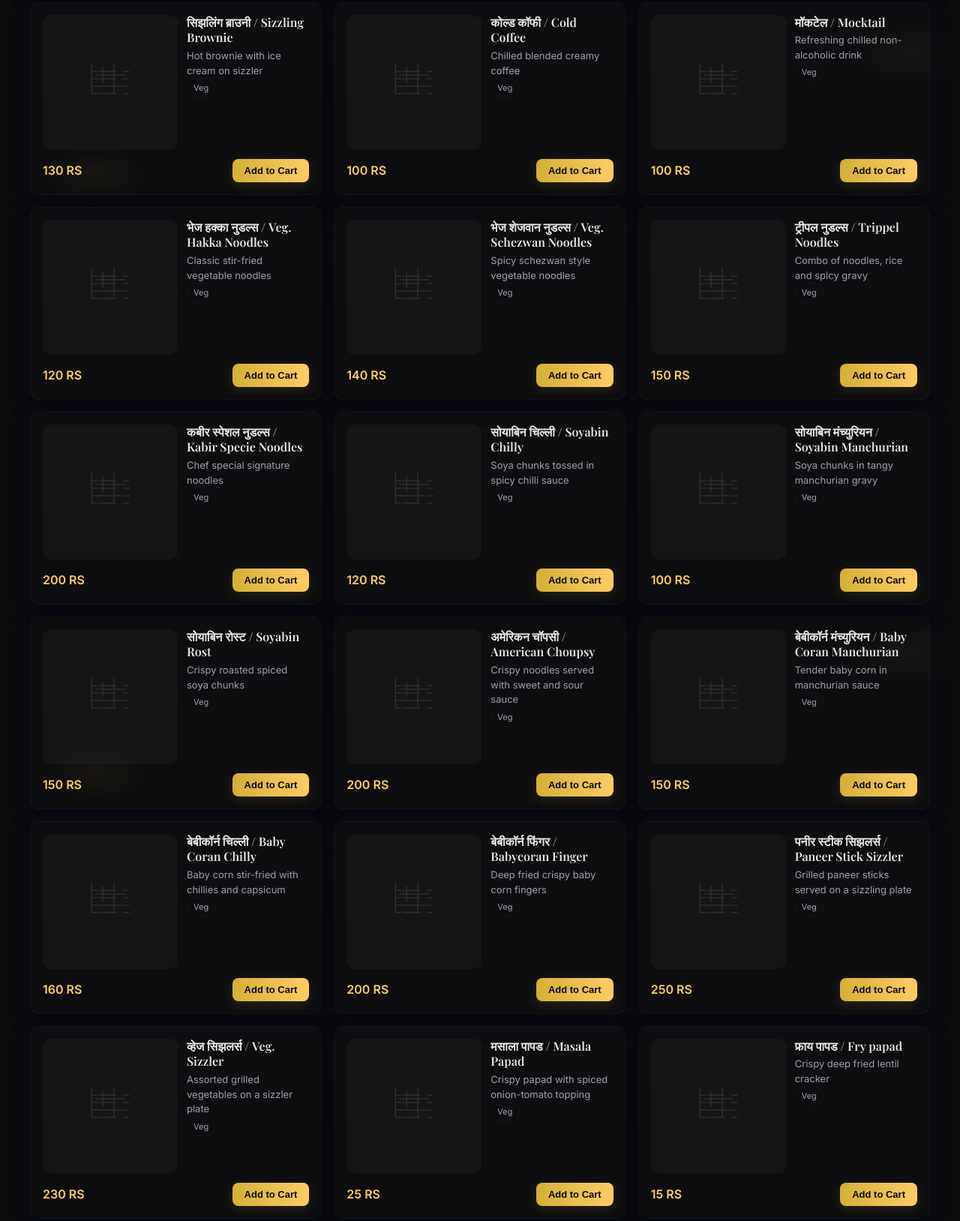
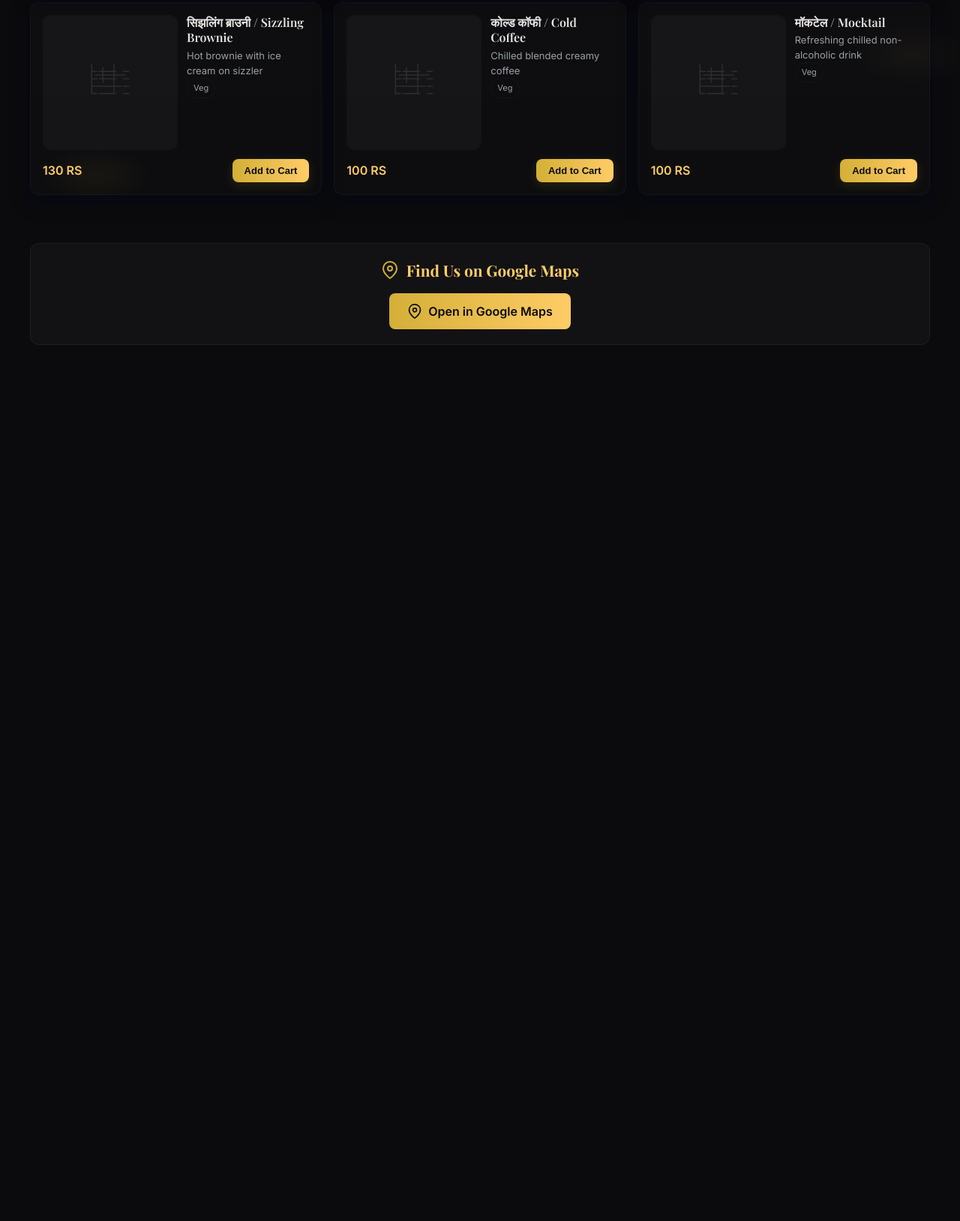
Before and after one commit to MenuSpeak/Kabir-Chinese-Food-Chat-Center, a plain HTML site: page index.html in a window 1280 px wide. Shown: the part 6247-7875 px from the top of the page at 75% size. After the commit the page ends 6707 px from the top, so only its background shows below. Drawn offline with nearby package versions, Linux system fonts and the light colour scheme.

Commit message:
Update index.html

```diff
--- a/index.html
+++ b/index.html
@@ -1336,49 +1336,49 @@
 
 
 
-  {"id": 101, "cat": "Noodles", "name": "भेज हक्का नुडल्स / Veg. Hakka Noodles", "price": "120 RS", "desc": "Classic stir-fried vegetable noodles", "tags": ["Veg"], "img": "img/veg_hakka_noodles.jpeg"},
-  {"id": 102, "cat": "Noodles", "name": "भेज शेजवान नुडल्स / Veg. Schezwan Noodles", "price": "140 RS", "desc": "Spicy schezwan style vegetable noodles", "tags": ["Veg"], "img": "img/veg_schezwan_noodles.jpeg"},
-  {"id": 103, "cat": "Noodles", "name": "ट्रीपल नुडल्स / Trippel Noodles", "price": "150 RS", "desc": "Combo of noodles, rice and spicy gravy", "tags": ["Veg"], "img": "img/triple_noodles.jpeg"},
-  {"id": 104, "cat": "Noodles", "name": "कबीर स्पेशल नुडल्स / Kabir Specie Noodles", "price": "200 RS", "desc": "Chef special signature noodles", "tags": ["Veg"], "img": "img/kabir_special_noodles.jpeg"},
-
-  {"id": 105, "cat": "Soyabin", "name": "सोयाबिन चिल्ली / Soyabin Chilly", "price": "120 RS", "desc": "Soya chunks tossed in spicy chilli sauce", "tags": ["Veg"], "img": "img/soyabin_chilly.jpeg"},
-  {"id": 106, "cat": "Soyabin", "name": "सोयाबिन मंच्युरियन / Soyabin Manchurian", "price": "100 RS", "desc": "Soya chunks in tangy manchurian gravy", "tags": ["Veg"], "img": "img/soyabin_manchurian.jpeg"},
-  {"id": 107, "cat": "Soyabin", "name": "सोयाबिन रोस्ट / Soyabin Rost", "price": "150 RS", "desc": "Crispy roasted spiced soya chunks", "tags": ["Veg"], "img": "img/soyabin_rost.jpeg"},
-  {"id": 108, "cat": "Soyabin", "name": "अमेरिकन चॉपसी / American Choupsy", "price": "200 RS", "desc": "Crispy noodles served with sweet and sour sauce", "tags": ["Veg"], "img": "img/american_choupsy.jpeg"},
-
-  {"id": 109, "cat": "Baby Corn", "name": "बेबीकॉर्न मंच्युरियन / Baby Coran Manchurian", "price": "150 RS", "desc": "Tender baby corn in manchurian sauce", "tags": ["Veg"], "img": "img/babycorn_manchurian.jpeg"},
-  {"id": 110, "cat": "Baby Corn", "name": "बेबीकॉर्न चिल्ली / Baby Coran Chilly", "price": "160 RS", "desc": "Baby corn stir-fried with chillies and capsicum", "tags": ["Veg"], "img": "img/babycorn_chilly.jpeg"},
-  {"id": 111, "cat": "Baby Corn", "name": "बेबीकॉर्न फिंगर / Babycoran Finger", "price": "200 RS", "desc": "Deep fried crispy baby corn fingers", "tags": ["Veg"], "img": "img/babycorn_finger.jpeg"},
-
-  {"id": 112, "cat": "Sizzlers", "name": "पनीर स्टीक सिझलर्स / Paneer Stick Sizzler", "price": "250 RS", "desc": "Grilled paneer sticks served on a sizzling plate", "tags": ["Veg"], "img": "img/paneer_sizzler.jpeg"},
-  {"id": 113, "cat": "Sizzlers", "name": "व्हेज सिझलर्स / Veg. Sizzler", "price": "230 RS", "desc": "Assorted grilled vegetables on a sizzler plate", "tags": ["Veg"], "img": "img/veg_sizzler.jpeg"},
-  {"id": 114, "cat": "Sizzlers", "name": "मसाला पापड / Masala Papad", "price": "25 RS", "desc": "Crispy papad with spiced onion-tomato topping", "tags": ["Veg"], "img": "img/masala_papad.jpeg"},
-  {"id": 115, "cat": "Sizzlers", "name": "फ्राय पापड / Fry papad", "price": "15 RS", "desc": "Crispy deep fried lentil cracker", "tags": ["Veg"], "img": "img/fry_papad.jpeg"},
-  {"id": 116, "cat": "Sizzlers", "name": "ओनियन पकोडा / Onion Pakoda", "price": "60 RS", "desc": "Crispy fried onion fritters", "tags": ["Veg"], "img": "img/onion_pakoda.jpeg"},
-  {"id": 117, "cat": "Sizzlers", "name": "आलू पकोडा / Aloo Pakoda", "price": "60 RS", "desc": "Fried potato fritters with gram flour", "tags": ["Veg"], "img": "img/aloo_pakoda.jpeg"},
-  {"id": 118, "cat": "Sizzlers", "name": "व्हेज कटलेट / Veg. Cutlet", "price": "100 RS", "desc": "Hearty minced vegetable patties", "tags": ["Veg"], "img": "img/veg_cutlet.jpeg"},
-  {"id": 119, "cat": "Sizzlers", "name": "हराभरा कबाब / Harabhara kebab", "price": "120 RS", "desc": "Spinach and green pea vegetable patties", "tags": ["Veg"], "img": "img/harabhara_kebab.jpeg"},
-
-  {"id": 120, "cat": "Pav Bhaji", "name": "पावभाजी / Pav Bhaji", "price": "60 RS", "desc": "Spiced vegetable mash served with buttered buns", "tags": ["Veg"], "img": "img/pav_bhaji.jpeg"},
-  {"id": 121, "cat": "Pav Bhaji", "name": "पावजोडी / Pav Jodi", "price": "10 RS", "desc": "Extra pair of buttered buns", "tags": ["Veg"], "img": "img/pav_jodi.jpeg"},
-  {"id": 122, "cat": "Pav Bhaji", "name": "चिझ पावभाजी / Cheese Pav Bhaji", "price": "80 RS", "desc": "Pav Bhaji topped with a generous amount of cheese", "tags": ["Veg"], "img": "img/cheese_pav_bhaji.jpeg"},
-
-  {"id": 123, "cat": "Chat", "name": "बाहुबली चाट / Bahubali Chat", "price": "450 RS", "desc": "Large signature special assorted chat", "tags": ["Veg"], "img": "img/bahubali_chat.jpeg"},
-  {"id": 124, "cat": "Chat", "name": "बास्केट चाट / Basket Chat", "price": "50 RS", "desc": "Spicy chat served in a crispy potato basket", "tags": ["Veg"], "img": "img/basket_chat.jpeg"},
-  {"id": 125, "cat": "Chat", "name": "कंची वडा चाट / Crunchy Vada Chat", "price": "60 RS", "desc": "Chat made with crispy fried lentil vadas", "tags": ["Veg"], "img": "img/crunchy_vada_chat.jpeg"},
-  {"id": 126, "cat": "Chat", "name": "करेला चाट / Karela Chat", "price": "80 RS", "desc": "Crispy bitter gourd based savory snack", "tags": ["Veg"], "img": "img/karela_chat.jpeg"},
-  {"id": 127, "cat": "Chat", "name": "पापडी चाट / Papdi Chaat", "price": "60 RS", "desc": "Crispy papdis topped with dahi and chutneys", "tags": ["Veg"], "img": "img/papdi_chaat.jpeg"},
-  {"id": 128, "cat": "Chat", "name": "आलू टिक्की चाट / Aloo Tikki Chat", "price": "80 RS", "desc": "Fried potato patties with yogurt and tamarind sauce", "tags": ["Veg"], "img": "img/aloo_tikki_chat.jpeg"},
-  {"id": 129, "cat": "Chat", "name": "शेवपुरी / Shevpuri", "price": "60 RS", "desc": "Crispy puris topped with potatoes and sev", "tags": ["Veg"], "img": "img/shevpuri.jpeg"},
-  {"id": 130, "cat": "Chat", "name": "पाणीपुरी / Panipuri", "price": "30 RS", "desc": "Classic water balls with spicy tangy water", "tags": ["Veg"], "img": "img/panipuri.jpeg"},
-  {"id": 131, "cat": "Chat", "name": "दहीपुरी / Dahipuri", "price": "60 RS", "desc": "Puris filled with sweetened yogurt and chutneys", "tags": ["Veg"], "img": "img/dahipuri.jpeg"},
-  {"id": 132, "cat": "Chat", "name": "दही वडा / Dahivada", "price": "80 RS", "desc": "Soft lentil dumplings soaked in creamy yogurt", "tags": ["Veg"], "img": "img/dahivada.jpeg"},
-  {"id": 133, "cat": "Chat", "name": "भेळ / Bhel", "price": "40 RS", "desc": "Puffed rice mixed with onions and chutneys", "tags": ["Veg"], "img": "img/bhel.jpeg"},
-
-  {"id": 134, "cat": "Sweets & Beverages", "name": "गुलाब जामुन / Gulab Jamun", "price": "50 RS", "desc": "Sweet milk-solid dumplings in syrup", "tags": ["Veg"], "img": "img/gulab_jamun.jpeg"},
-  {"id": 135, "cat": "Sweets & Beverages", "name": "सिझलिंग ब्राउनी / Sizzling Brownie", "price": "130 RS", "desc": "Hot brownie served with ice cream on a sizzler", "tags": ["Veg"], "img": "img/sizzling_brownie.jpeg"},
-  {"id": 136, "cat": "Sweets & Beverages", "name": "कोल्ड कॉफी / Cold Coffee", "price": "100 RS", "desc": "Chilled blended creamy coffee", "tags": ["Veg"], "img": "img/cold_coffee.jpeg"},
-  {"id": 137, "cat": "Sweets & Beverages", "name": "मॉकटेल / Mocktail", "price": "100 RS", "desc": "Refreshing non-alcoholic fruit drink", "tags": ["Veg"], "img": "img/mocktail.jpeg"},
+  // {"id": 101, "cat": "Noodles", "name": "भेज हक्का नुडल्स / Veg. Hakka Noodles", "price": "120 RS", "desc": "Classic stir-fried vegetable noodles", "tags": ["Veg"], "img": "img/veg_hakka_noodles.jpeg"},
+  // {"id": 102, "cat": "Noodles", "name": "भेज शेजवान नुडल्स / Veg. Schezwan Noodles", "price": "140 RS", "desc": "Spicy schezwan style vegetable noodles", "tags": ["Veg"], "img": "img/veg_schezwan_noodles.jpeg"},
+  // {"id": 103, "cat": "Noodles", "name": "ट्रीपल नुडल्स / Trippel Noodles", "price": "150 RS", "desc": "Combo of noodles, rice and spicy gravy", "tags": ["Veg"], "img": "img/triple_noodles.jpeg"},
+  // {"id": 104, "cat": "Noodles", "name": "कबीर स्पेशल नुडल्स / Kabir Specie Noodles", "price": "200 RS", "desc": "Chef special signature noodles", "tags": ["Veg"], "img": "img/kabir_special_noodles.jpeg"},
+
+  // {"id": 105, "cat": "Soyabin", "name": "सोयाबिन चिल्ली / Soyabin Chilly", "price": "120 RS", "desc": "Soya chunks tossed in spicy chilli sauce", "tags": ["Veg"], "img": "img/soyabin_chilly.jpeg"},
+  // {"id": 106, "cat": "Soyabin", "name": "सोयाबिन मंच्युरियन / Soyabin Manchurian", "price": "100 RS", "desc": "Soya chunks in tangy manchurian gravy", "tags": ["Veg"], "img": "img/soyabin_manchurian.jpeg"},
+  // {"id": 107, "cat": "Soyabin", "name": "सोयाबिन रोस्ट / Soyabin Rost", "price": "150 RS", "desc": "Crispy roasted spiced soya chunks", "tags": ["Veg"], "img": "img/soyabin_rost.jpeg"},
+  // {"id": 108, "cat": "Soyabin", "name": "अमेरिकन चॉपसी / American Choupsy", "price": "200 RS", "desc": "Crispy noodles served with sweet and sour sauce", "tags": ["Veg"], "img": "img/american_choupsy.jpeg"},
+
+  // {"id": 109, "cat": "Baby Corn", "name": "बेबीकॉर्न मंच्युरियन / Baby Coran Manchurian", "price": "150 RS", "desc": "Tender baby corn in manchurian sauce", "tags": ["Veg"], "img": "img/babycorn_manchurian.jpeg"},
+  // {"id": 110, "cat": "Baby Corn", "name": "बेबीकॉर्न चिल्ली / Baby Coran Chilly", "price": "160 RS", "desc": "Baby corn stir-fried with chillies and capsicum", "tags": ["Veg"], "img": "img/babycorn_chilly.jpeg"},
+  // {"id": 111, "cat": "Baby Corn", "name": "बेबीकॉर्न फिंगर / Babycoran Finger", "price": "200 RS", "desc": "Deep fried crispy baby corn fingers", "tags": ["Veg"], "img": "img/babycorn_finger.jpeg"},
+
+  // {"id": 112, "cat": "Sizzlers", "name": "पनीर स्टीक सिझलर्स / Paneer Stick Sizzler", "price": "250 RS", "desc": "Grilled paneer sticks served on a sizzling plate", "tags": ["Veg"], "img": "img/paneer_sizzler.jpeg"},
+  // {"id": 113, "cat": "Sizzlers", "name": "व्हेज सिझलर्स / Veg. Sizzler", "price": "230 RS", "desc": "Assorted grilled vegetables on a sizzler plate", "tags": ["Veg"], "img": "img/veg_sizzler.jpeg"},
+  // {"id": 114, "cat": "Sizzlers", "name": "मसाला पापड / Masala Papad", "price": "25 RS", "desc": "Crispy papad with spiced onion-tomato topping", "tags": ["Veg"], "img": "img/masala_papad.jpeg"},
+  // {"id": 115, "cat": "Sizzlers", "name": "फ्राय पापड / Fry papad", "price": "15 RS", "desc": "Crispy deep fried lentil cracker", "tags": ["Veg"], "img": "img/fry_papad.jpeg"},
+  // {"id": 116, "cat": "Sizzlers", "name": "ओनियन पकोडा / Onion Pakoda", "price": "60 RS", "desc": "Crispy fried onion fritters", "tags": ["Veg"], "img": "img/onion_pakoda.jpeg"},
+  // {"id": 117, "cat": "Sizzlers", "name": "आलू पकोडा / Aloo Pakoda", "price": "60 RS", "desc": "Fried potato fritters with gram flour", "tags": ["Veg"], "img": "img/aloo_pakoda.jpeg"},
+  // {"id": 118, "cat": "Sizzlers", "name": "व्हेज कटलेट / Veg. Cutlet", "price": "100 RS", "desc": "Hearty minced vegetable patties", "tags": ["Veg"], "img": "img/veg_cutlet.jpeg"},
+  // {"id": 119, "cat": "Sizzlers", "name": "हराभरा कबाब / Harabhara kebab", "price": "120 RS", "desc": "Spinach and green pea vegetable patties", "tags": ["Veg"], "img": "img/harabhara_kebab.jpeg"},
+
+  // {"id": 120, "cat": "Pav Bhaji", "name": "पावभाजी / Pav Bhaji", "price": "60 RS", "desc": "Spiced vegetable mash served with buttered buns", "tags": ["Veg"], "img": "img/pav_bhaji.jpeg"},
+  // {"id": 121, "cat": "Pav Bhaji", "name": "पावजोडी / Pav Jodi", "price": "10 RS", "desc": "Extra pair of buttered buns", "tags": ["Veg"], "img": "img/pav_jodi.jpeg"},
+  // {"id": 122, "cat": "Pav Bhaji", "name": "चिझ पावभाजी / Cheese Pav Bhaji", "price": "80 RS", "desc": "Pav Bhaji topped with a generous amount of cheese", "tags": ["Veg"], "img": "img/cheese_pav_bhaji.jpeg"},
+
+  // {"id": 123, "cat": "Chat", "name": "बाहुबली चाट / Bahubali Chat", "price": "450 RS", "desc": "Large signature special assorted chat", "tags": ["Veg"], "img": "img/bahubali_chat.jpeg"},
+  // {"id": 124, "cat": "Chat", "name": "बास्केट चाट / Basket Chat", "price": "50 RS", "desc": "Spicy chat served in a crispy potato basket", "tags": ["Veg"], "img": "img/basket_chat.jpeg"},
+  // {"id": 125, "cat": "Chat", "name": "कंची वडा चाट / Crunchy Vada Chat", "price": "60 RS", "desc": "Chat made with crispy fried lentil vadas", "tags": ["Veg"], "img": "img/crunchy_vada_chat.jpeg"},
+  // {"id": 126, "cat": "Chat", "name": "करेला चाट / Karela Chat", "price": "80 RS", "desc": "Crispy bitter gourd based savory snack", "tags": ["Veg"], "img": "img/karela_chat.jpeg"},
+  // {"id": 127, "cat": "Chat", "name": "पापडी चाट / Papdi Chaat", "price": "60 RS", "desc": "Crispy papdis topped with dahi and chutneys", "tags": ["Veg"], "img": "img/papdi_chaat.jpeg"},
+  // {"id": 128, "cat": "Chat", "name": "आलू टिक्की चाट / Aloo Tikki Chat", "price": "80 RS", "desc": "Fried potato patties with yogurt and tamarind sauce", "tags": ["Veg"], "img": "img/aloo_tikki_chat.jpeg"},
+  // {"id": 129, "cat": "Chat", "name": "शेवपुरी / Shevpuri", "price": "60 RS", "desc": "Crispy puris topped with potatoes and sev", "tags": ["Veg"], "img": "img/shevpuri.jpeg"},
+  // {"id": 130, "cat": "Chat", "name": "पाणीपुरी / Panipuri", "price": "30 RS", "desc": "Classic water balls with spicy tangy water", "tags": ["Veg"], "img": "img/panipuri.jpeg"},
+  // {"id": 131, "cat": "Chat", "name": "दहीपुरी / Dahipuri", "price": "60 RS", "desc": "Puris filled with sweetened yogurt and chutneys", "tags": ["Veg"], "img": "img/dahipuri.jpeg"},
+  // {"id": 132, "cat": "Chat", "name": "दही वडा / Dahivada", "price": "80 RS", "desc": "Soft lentil dumplings soaked in creamy yogurt", "tags": ["Veg"], "img": "img/dahivada.jpeg"},
+  // {"id": 133, "cat": "Chat", "name": "भेळ / Bhel", "price": "40 RS", "desc": "Puffed rice mixed with onions and chutneys", "tags": ["Veg"], "img": "img/bhel.jpeg"},
+
+  // {"id": 134, "cat": "Sweets & Beverages", "name": "गुलाब जामुन / Gulab Jamun", "price": "50 RS", "desc": "Sweet milk-solid dumplings in syrup", "tags": ["Veg"], "img": "img/gulab_jamun.jpeg"},
+  // {"id": 135, "cat": "Sweets & Beverages", "name": "सिझलिंग ब्राउनी / Sizzling Brownie", "price": "130 RS", "desc": "Hot brownie served with ice cream on a sizzler", "tags": ["Veg"], "img": "img/sizzling_brownie.jpeg"},
+  // {"id": 136, "cat": "Sweets & Beverages", "name": "कोल्ड कॉफी / Cold Coffee", "price": "100 RS", "desc": "Chilled blended creamy coffee", "tags": ["Veg"], "img": "img/cold_coffee.jpeg"},
+  // {"id": 137, "cat": "Sweets & Beverages", "name": "मॉकटेल / Mocktail", "price": "100 RS", "desc": "Refreshing non-alcoholic fruit drink", "tags": ["Veg"], "img": "img/mocktail.jpeg"},
 
 
 ];
```
